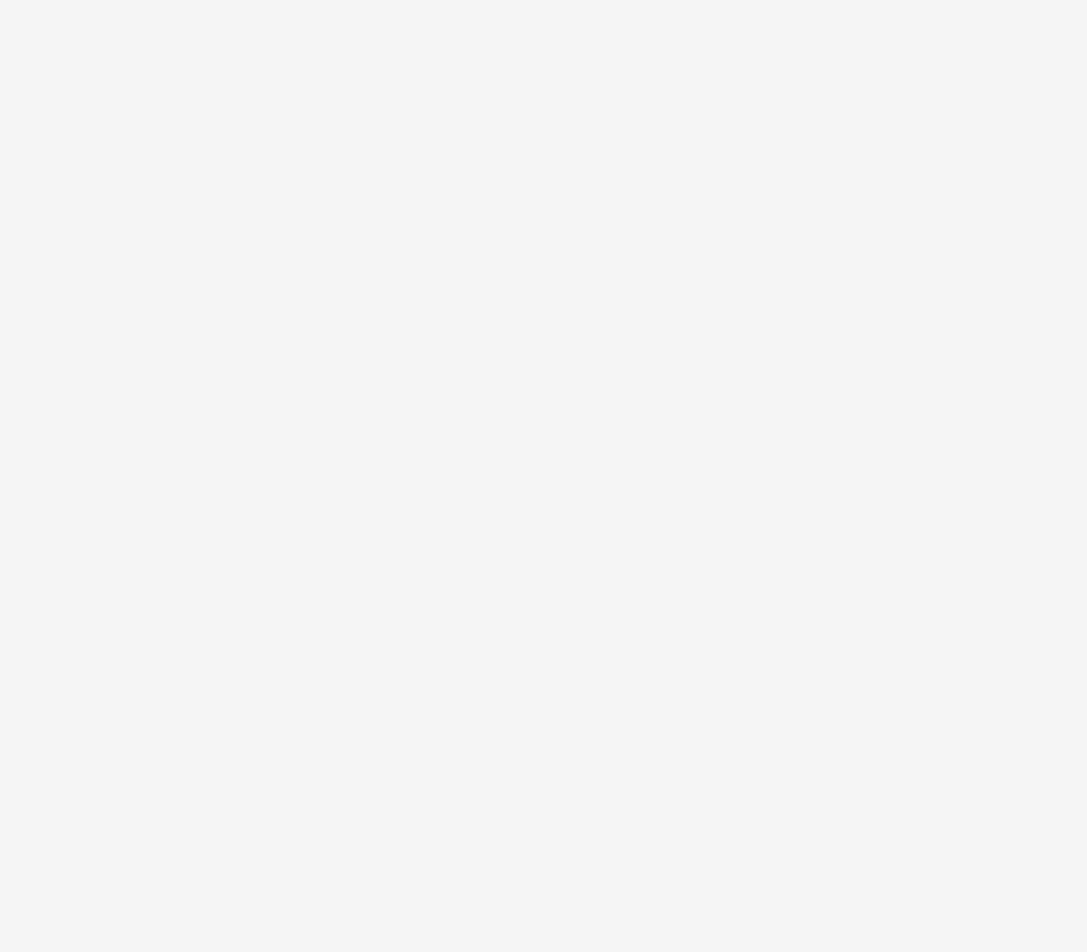
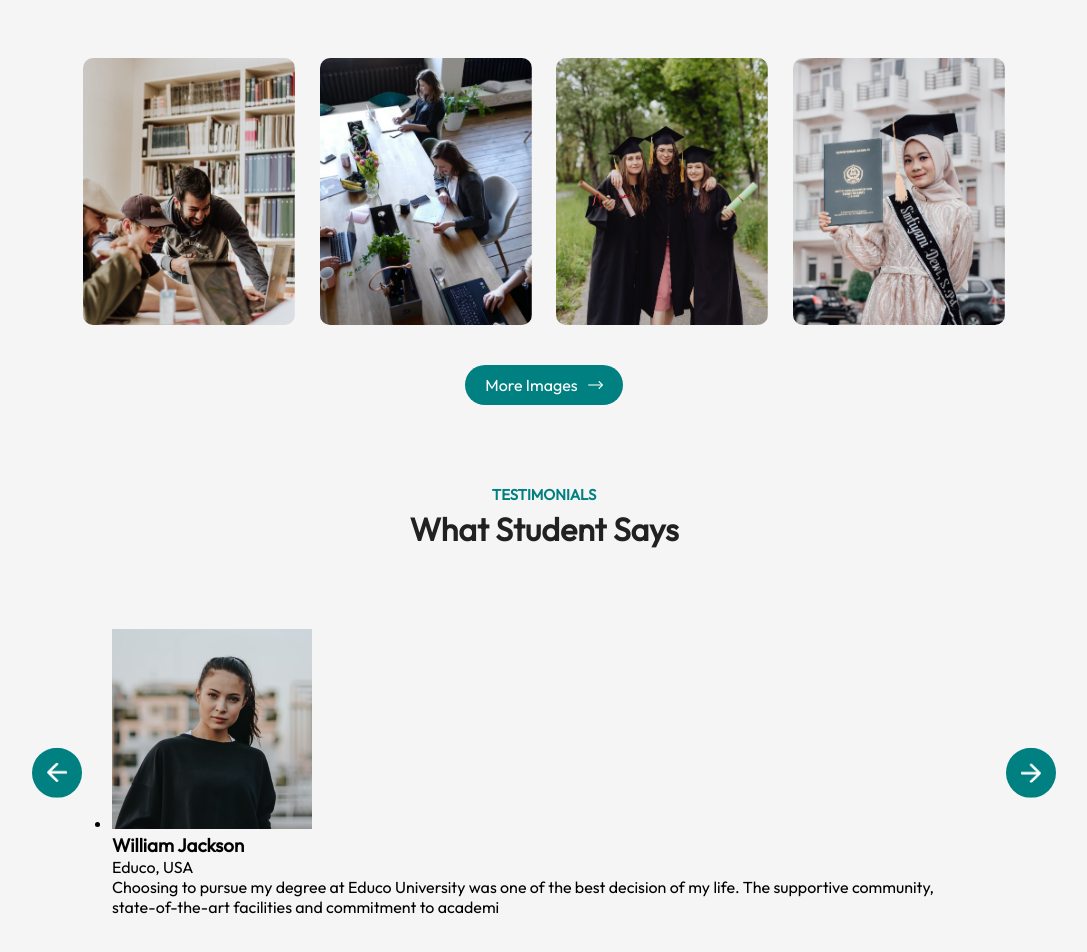
Before and after one commit to Promise-Digitals/educo.-university-website, a React (Vite) app: page / in a window 1280 px wide. Shown: the part 1980-2932 px from the top of the page, without its empty margins (96-1183 px from the left). Before the commit the page ends 1894 px from the top, so only its background shows below. Built offline with nearby package versions, Linux system fonts and the light colour scheme.

Commit message:
completed gallery section

```diff
--- a/src/App.jsx
+++ b/src/App.jsx
@@ -4,6 +4,8 @@ import Hero from './Components/Hero/Hero';
 import Programs from './Components/Programs/Programs';
 import Title from './Components/Title/Title';
 import About from './Components/About/About';
+import Campus from './Components/Campus/Campus';
+import Testimonials from './Components/Testimonials/Testimonials';
 
 const App = () => {
   return (
@@ -15,6 +17,10 @@ const App = () => {
         <Title subTitle='Our Program' title='What We Offer'/>
         <Programs />
         <About />
+        <Title subTitle='Gallery' title='Campus Photos'/>
+        <Campus />
+        <Title subTitle='Testimonials' title='What Student Says'/>
+        <Testimonials />
       </div>
     </div>
   )
--- /dev/null
+++ b/src/Components/Campus/Campus.css
@@ -0,0 +1,17 @@
+.campus{
+    margin: 80px auto;
+    width: 90%;
+    text-align: center;
+}
+
+.gallery{
+    display: flex;
+    align-items: center;
+    justify-content: space-between;
+    margin-bottom: 40px;
+}
+
+.gallery img{
+    width: 23%;
+    border-radius: 10px;
+}
--- /dev/null
+++ b/src/Components/Campus/Campus.jsx
@@ -0,0 +1,18 @@
+import React from 'react';
+import './Campus.css'
+
+const Campus = () => {
+    return (
+        <div className='campus'>
+            <div className="gallery">
+                <img src={('assets/gallery-1.png')} />
+                <img src={('assets/gallery-2.png')} />
+                <img src={('assets/gallery-3.png')} />
+                <img src={('assets/gallery-4.png')} />
+            </div>
+            <button className='btn teal-btn'>More Images<img src={('assets/white-arrow.png')}  alt="" /></button>
+        </div>
+    )
+}
+
+export default Campus;
--- a/src/Components/Programs/Programs.jsx
+++ b/src/Components/Programs/Programs.jsx
@@ -1,5 +1,5 @@
 import React from 'react';
-import './Programs.css'
+import './Programs.css';
 
 const Programs = () => {
     return (
--- /dev/null
+++ b/src/Components/Testimonials/Testimonials.css
@@ -0,0 +1,21 @@
+.testimonials{
+    margin: 80px auto;
+    padding: 0 80px;
+    position: relative;
+}
+
+.next-btn, .back-btn{
+    position: absolute;
+    top: 50%;
+    right: 0;
+    transform: translateY(-50%);
+    padding: 15px;
+    width: 50px;
+    border-radius: 50%;
+    cursor: pointer;
+    background: teal;
+}
+
+.back-btn{
+    left: 0;
+}
--- /dev/null
+++ b/src/Components/Testimonials/Testimonials.jsx
@@ -0,0 +1,32 @@
+import React from 'react';
+import './Testimonials.css';
+
+const Testimonials = () => {
+    return (
+        <div className='testimonials'>
+            <img src={('assets/next-icon.png')} alt="" className='next-btn' />
+            <img src={('assets/back-icon.png')} alt="" className='back-btn'/>
+
+            <div className="slider">
+                <ul>
+                    <li>
+                        <div className="slide">
+                            <div className="user-info">
+                                <img src={('assets/user-1.png')} alt="" />
+                                <div>
+                                    <h3>William Jackson</h3>
+                                    <span>Educo, USA</span>
+                                </div>
+                            </div>
+                            <p>
+                                Choosing to pursue my degree at Educo University was one of the best decision of my life. The supportive community, state-of-the-art facilities and commitment to academi
+                            </p>
+                        </div>
+                    </li>
+                </ul>
+            </div>
+        </div>
+    )
+}
+
+export default Testimonials;
--- a/src/index.css
+++ b/src/index.css
@@ -12,10 +12,10 @@
     width: 12px;
 }
 ::-webkit-scrollbar-track{
-    color: #fff;
+    background: teal;
 }
 ::-webkit-scrollbar-thumb{
-    background: teal;
+    background: #fff;
     border-radius: 5px;
 }
 
@@ -54,3 +54,8 @@ a{
     width: 15px;
     margin-left: 10px;
 }
+
+.btn.teal-btn{
+    background: teal;
+    color: #fff;
+}
```
